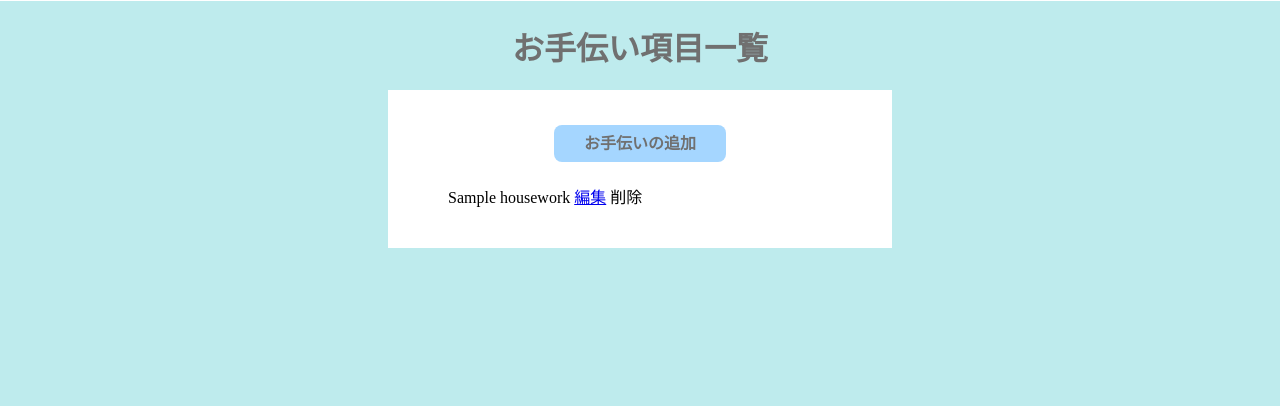
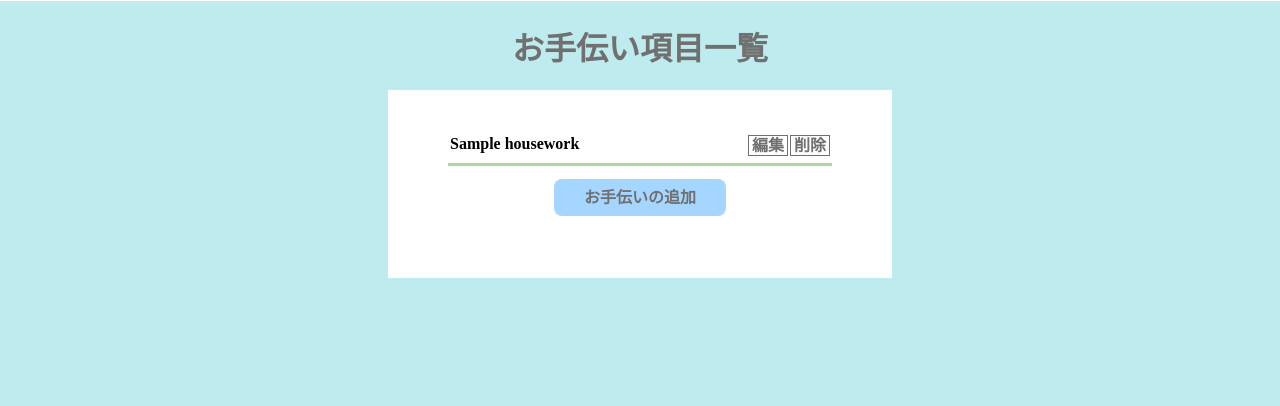
Before and after one commit to omochi8h/codegym_s4, a Django app: template help_app/templates/help_app/parent_tasklist.html in a window 1280 px wide. Shown: the part 83-489 px from the top of the page. Run offline with Django 3.2, Linux system fonts and the light colour scheme; the template is opened without the code that fills it: values that come from a table or form of the project are taken from there, others are empty; tables that the repository leaves empty hold one stand-in row (values such as "Sample post"); lists and menus that the app fills with data are empty; parts of the project's set-up code (start-up, migrations or seed data) failed here and were passed over; some libraries are stand-ins or nearby versions.

Commit message:
デザインまだ未定

```diff
--- a/help_app/templates/help_app/parent_tasklist.html
+++ b/help_app/templates/help_app/parent_tasklist.html
@@ -32,17 +32,30 @@
     <h1 class="page_name">お手伝い項目一覧</h1>
 
     <div class="tasklist_form">
-        <div style="text-align: center; margin-bottom: 30px;">
-            <a href="{% url 'addwork' %}" class="add_task">お手伝いの追加</a>
-        </div>
 
         <div class="bootstrap">
         {% for task in tasks %}
-            {{ task }}
 
-                <a href="{% url 'parent_taskregister' task.pk %}">編集</a>
-<!--                class名(task-check)変更しないでください。-->
-                <a class="task-check" data-toggle="modal" data-target="#sampleA" data-columns="{{ task.pk }}">削除</a>
+            <div class="tasktable">
+                <table>
+                    <tr>
+                        <th>{{ task }}</th>
+                    </tr>
+                </table>
+                <table style="margin-left: auto;">
+                    <tr>
+                        <td class="task edit_btn">
+                            <a href="{% url 'parent_taskregister' task.pk %}">編集</a>
+                        </td>
+                        <td class="task delete_btn">
+                            <!-- class名(task-check)変更しないでください。-->
+                            <a class="task-check" data-toggle="modal" data-target="#sampleA" data-columns="{{ task.pk }}">削除</a>
+                        </td>
+                    </tr>
+                </table>
+            </div>
+
+
             <!--ポップアップつき削除-->
               <!-- モーダルダイアログ -->
                 <div class="modal fade" id="sampleA" tabindex="-1">
@@ -69,5 +82,9 @@
             </br>
         {% endfor %}
         </div>
+
+        <div style="text-align: center; margin-bottom: 30px;">
+            <a href="{% url 'addwork' %}" class="add_task">お手伝いの追加</a>
+        </div>
     </div>
 {% endblock %}
```
Also changed, not shown: help_app/templates/help_app/parent_approval.html (+7 -0 lines).
